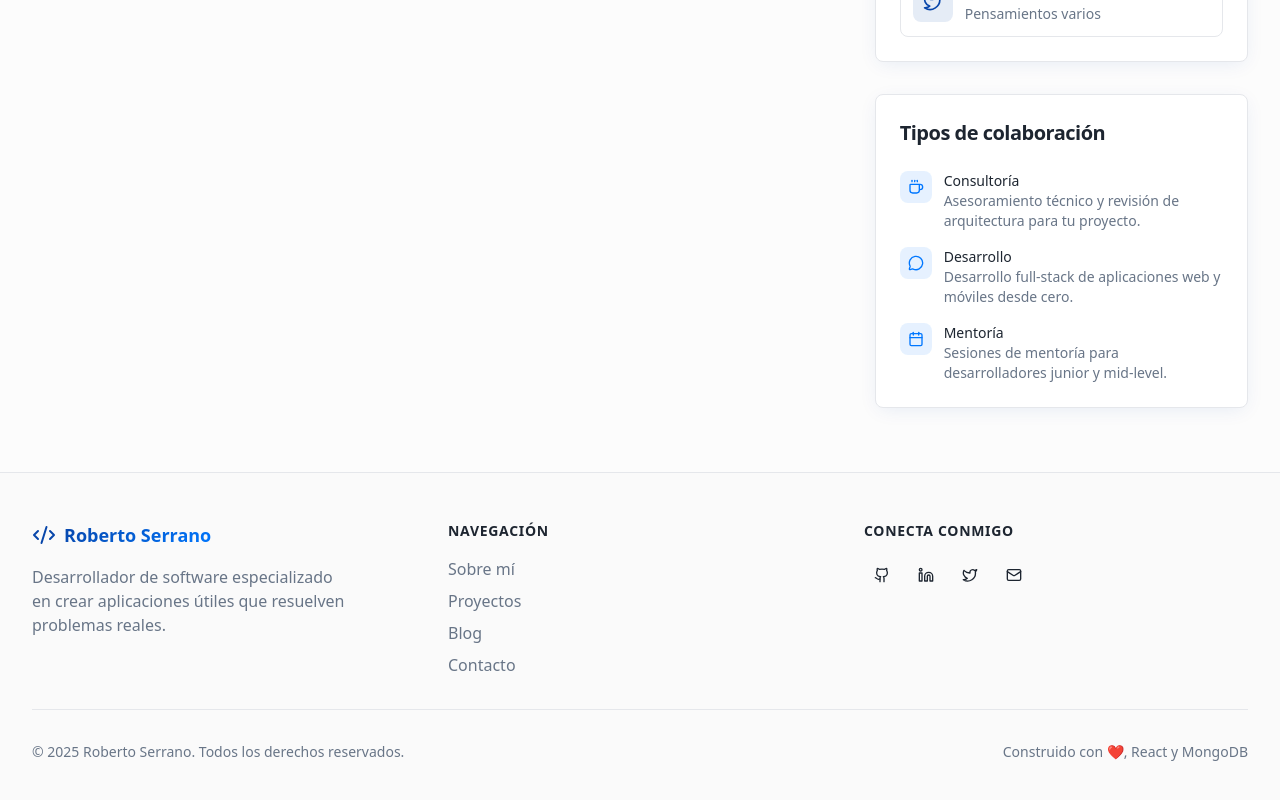
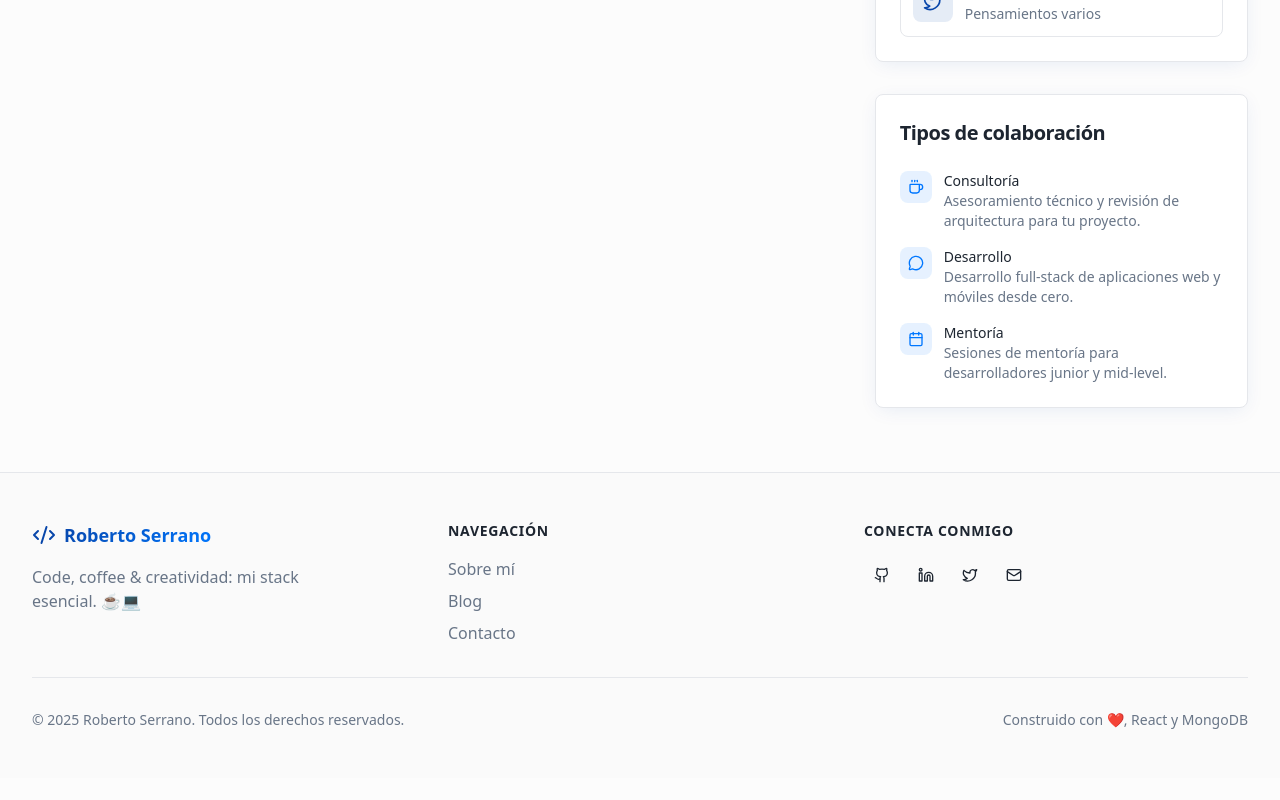
Before and after one commit to rsdiaz/robertoserrano-web-2025, a Next.js app: page /contacto in a window 1280 px wide. Shown: the part 954-1754 px from the top of the page. After the commit the page ends 1732 px from the top, so only its background shows below. Built offline with nearby package versions, Linux system fonts and the light colour scheme.

Commit message:
Add a dynamic phrase in the footer component

```diff
--- a/src/app/components/Footer.tsx
+++ b/src/app/components/Footer.tsx
@@ -12,9 +12,22 @@ const Footer = () => {
 		{ icon: Mail, href: 'mailto:roberto@serrano.dev', label: 'Email' },
 	]
 
+	const footerPhrases = [
+		'Entre bugs, deploys y buenas ideas: aquí sigo creando. ⚡',
+		'Compilando ideas, debuggeando el mundo, happy hacking. 🚀',
+		'Code, coffee & creatividad: mi stack esencial. ☕💻',
+		'Entre commits y café, siempre construyendo algo nuevo. 🔧',
+		'Un bug menos, una idea más. ✨',
+		'Aquí no paro: deploy tras deploy, idea tras idea. ⚡',
+	]
+
+	function getRandomPhrase() {
+		return footerPhrases[Math.floor(Math.random() * footerPhrases.length)]
+	}
+
 	const quickLinks = [
 		{ name: 'Sobre mí', href: '/sobre-mi' },
-		{ name: 'Proyectos', href: '/proyectos' },
+		/* { name: 'Proyectos', href: '/proyectos' }, */
 		{ name: 'Blog', href: '/blog' },
 		{ name: 'Contacto', href: '/contacto' },
 	]
@@ -29,9 +42,7 @@ const Footer = () => {
 							<Code2 className="h-6 w-6 text-primary" />
 							<span className="text-lg font-bold text-gradient">Roberto Serrano</span>
 						</Link>
-						<p className="text-muted-foreground max-w-xs">
-							Desarrollador de software especializado en crear aplicaciones útiles que resuelven problemas reales.
-						</p>
+						<p className="text-muted-foreground max-w-xs">{getRandomPhrase()}</p>
 					</div>
 
 					{/* Quick Links */}
--- a/src/app/components/Header.tsx
+++ b/src/app/components/Header.tsx
@@ -62,7 +62,7 @@ export default function Header() {
 	const navigation = [
 		{ name: 'Inicio', href: '/' },
 		{ name: 'Sobre mí', href: '/sobre-mi' },
-		{ name: 'Proyectos', href: '/proyectos' },
+		/* { name: 'Proyectos', href: '/proyectos' }, */
 		{ name: 'Blog', href: '/blog' },
 		{ name: 'Contacto', href: '/contacto' },
 	]
```
